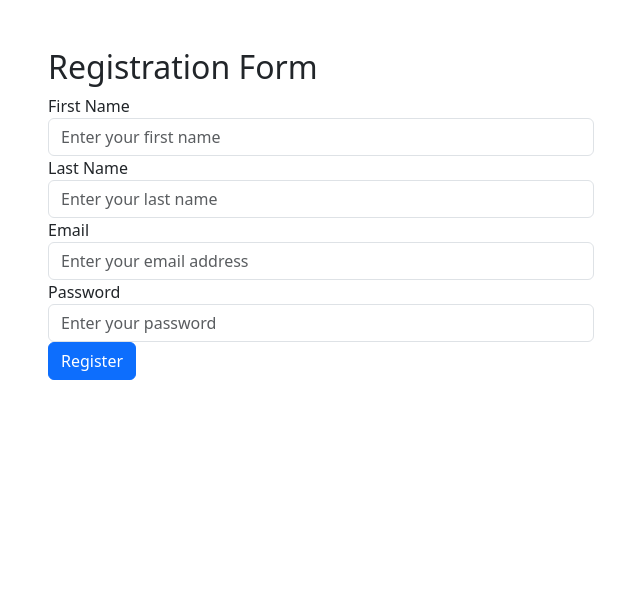
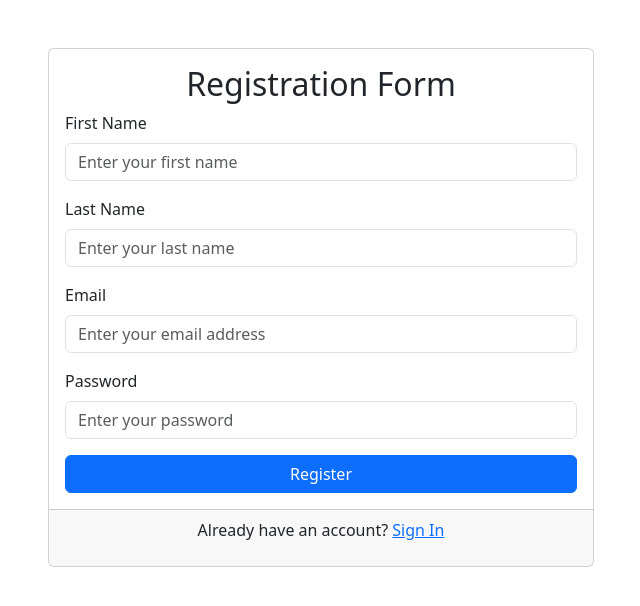
Before and after one commit to dspchathuranga/vehicle-organiser, a React (Create React App) app: page /register in a window 1280 px wide. Shown: the top 606 px of the page, without its empty margins (319-959 px from the left). Built offline with nearby package versions, Linux system fonts and the light colour scheme; no server answers.

Commit message:
change css lohin and register page

```diff
--- a/src/components/user/Login.js
+++ b/src/components/user/Login.js
@@ -64,13 +64,14 @@ function Login() {
 
   return (
     <div className="container mt-5">
-       <ToastContainer />
     <div className="row justify-content-center">
       <div className="col-md-6">
-          <h2>Login</h2>
+        <div className="card">
+          <div className="card-body">
+            <h2 className="card-title text-center">Login</h2>
             <form>
-            <div className="form-group">
-              <label htmlFor="email">Email</label>
+              <div className="mb-3">
+                <label htmlFor="email" className="form-label">Email</label>
                 <input
                   type="email"
                   className="form-control"
@@ -80,8 +81,8 @@ function Login() {
                   value={formData.email}
                 />
               </div>
-            <div className="form-group">
-              <label htmlFor="password">Password</label>
+              <div className="mb-3">
+                <label htmlFor="password" className="form-label">Password</label>
                 <input
                   type="password"
                   className="form-control"
@@ -93,7 +94,7 @@ function Login() {
               </div>
               <button
                 type="submit"
-              className="btn btn-primary btn-block"
+                className="btn btn-primary w-100"
                 onClick={handleSignIn}
               >
                 Sign In
@@ -102,11 +103,13 @@ function Login() {
           </div>
           <div className="card-footer">
             <p className="text-center">
-            {"Don't have an account? "}
-            <a href="#toggle" onClick={toggleForm}>
-              {"Sign Up"}
+              Don't have an account?{' '}
+              <a href="#" onClick={toggleForm}>
+                Sign Up
               </a>
             </p>
+          </div>
+        </div>
       </div>
     </div>
   </div>
--- a/src/components/user/RegistrationForm.js
+++ b/src/components/user/RegistrationForm.js
@@ -2,8 +2,8 @@ import { useState, useEffect } from "react";
 import { useNavigate } from "react-router-dom";
 import bcrypt from "bcryptjs";
 import { useAddUserMutation, useGetAllUsersQuery } from "../../api/userSlice";
-import { ToastContainer, toast } from 'react-toastify';
-import 'react-toastify/dist/ReactToastify.css';
+import { ToastContainer, toast } from "react-toastify";
+import "react-toastify/dist/ReactToastify.css";
 
 function RegistrationForm() {
   const navigate = useNavigate();
@@ -28,8 +28,7 @@ function RegistrationForm() {
     }
   }, [users]);
 
-  const canSave =
-    [formData].every(Boolean) && !isLoading;
+  const canSave = [formData].every(Boolean) && !isLoading;
 
   const handleSubmit = async (e) => {
     e.preventDefault();
@@ -63,6 +62,10 @@ function RegistrationForm() {
     }
   };
 
+  const toggleForm = () => {
+    navigate("/login");
+  };
+
   const handleChange = (e) => {
     const { id, value } = e.target;
     setFormData((prevData) => ({
@@ -73,13 +76,14 @@ function RegistrationForm() {
 
   return (
     <div className="container mt-5">
-      <ToastContainer />
       <div className="row justify-content-center">
         <div className="col-md-6">
-          <h2>Registration Form</h2>
+          <div className="card">
+            <div className="card-body">
+              <h2 className="card-title text-center">Registration Form</h2>
               <form onSubmit={handleSubmit}>
-            <div className="form-group">
-              <label htmlFor="firstName">First Name</label>
+                <div className="mb-3">
+                  <label htmlFor="firstName" className="form-label">First Name</label>
                   <input
                     type="text"
                     className="form-control"
@@ -89,8 +93,8 @@ function RegistrationForm() {
                     value={formData.firstName}
                   />
                 </div>
-            <div className="form-group">
-              <label htmlFor="lastName">Last Name</label>
+                <div className="mb-3">
+                  <label htmlFor="lastName" className="form-label">Last Name</label>
                   <input
                     type="text"
                     className="form-control"
@@ -100,8 +104,8 @@ function RegistrationForm() {
                     value={formData.lastName}
                   />
                 </div>
-            <div className="form-group">
-              <label htmlFor="email">Email</label>
+                <div className="mb-3">
+                  <label htmlFor="email" className="form-label">Email</label>
                   <input
                     type="email"
                     className="form-control"
@@ -111,8 +115,8 @@ function RegistrationForm() {
                     value={formData.email}
                   />
                 </div>
-            <div className="form-group">
-              <label htmlFor="password">Password</label>
+                <div className="mb-3">
+                  <label htmlFor="password" className="form-label">Password</label>
                   <input
                     type="password"
                     className="form-control"
@@ -122,10 +126,20 @@ function RegistrationForm() {
                     value={formData.password}
                   />
                 </div>
-            <button type="submit" className="btn btn-primary">
+                <button type="submit" className="btn btn-primary w-100">
                   Register
                 </button>
               </form>
+            </div>
+            <div className="card-footer">
+              <p className="text-center">
+                Already have an account?{' '}
+                <a href="#" onClick={toggleForm}>
+                  Sign In
+                </a>
+              </p>
+            </div>
+          </div>
         </div>
       </div>
     </div>
```
Lines whose indentation alone changed are shown as unchanged.
